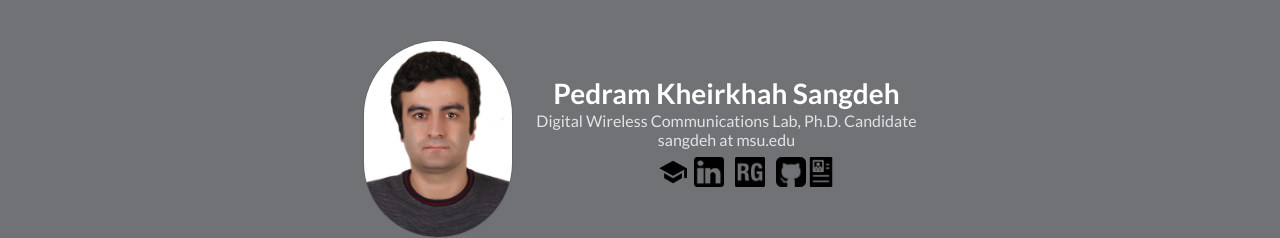
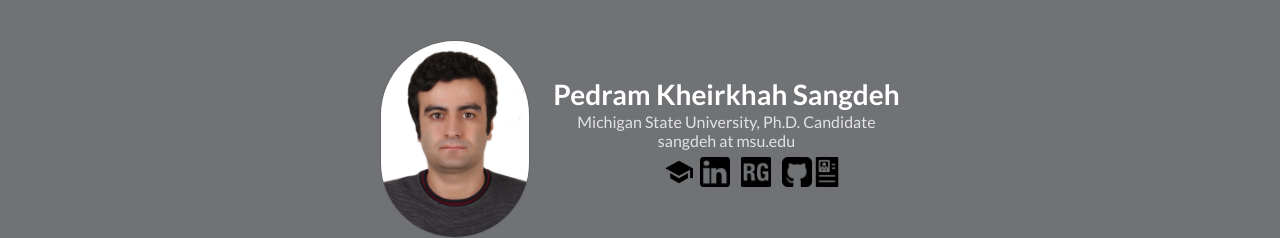
Before and after one commit to PKSangdeh/PKSangdeh.github.io, a plain HTML site: page index.html in a window 1280 px wide. Shown: the top 238 px of the page. Drawn offline with Linux system fonts and the light colour scheme.

Commit message:
new update 10/21

```diff
--- a/index.html
+++ b/index.html
@@ -31,7 +31,7 @@ very padded segment">
       <img class="ui small circular bordered image" src="./Resources/pedram.jpg" style="margin-right: 1%;">
       <div class="content">
         Pedram Kheirkhah Sangdeh
-        <div class="sub header">Digital Wireless Communications Lab, Ph.D. Candidate</div>
+        <div class="sub header">Michigan State University, Ph.D. Candidate</div>
         <div class="sub header" >sangdeh at msu.edu</div>
 		<a href="https://scholar.google.com/citations?user=VEDvJlYAAAAJ&hl=en"><img class="ui image" src="./Resources/gslogo.png" title="Google Scholar"
 		style="float: left; width: 30px; height: 30px; margin-left: 32%; margin-bottom: 0.5em;; margin-top: 2%;"></a>
```
